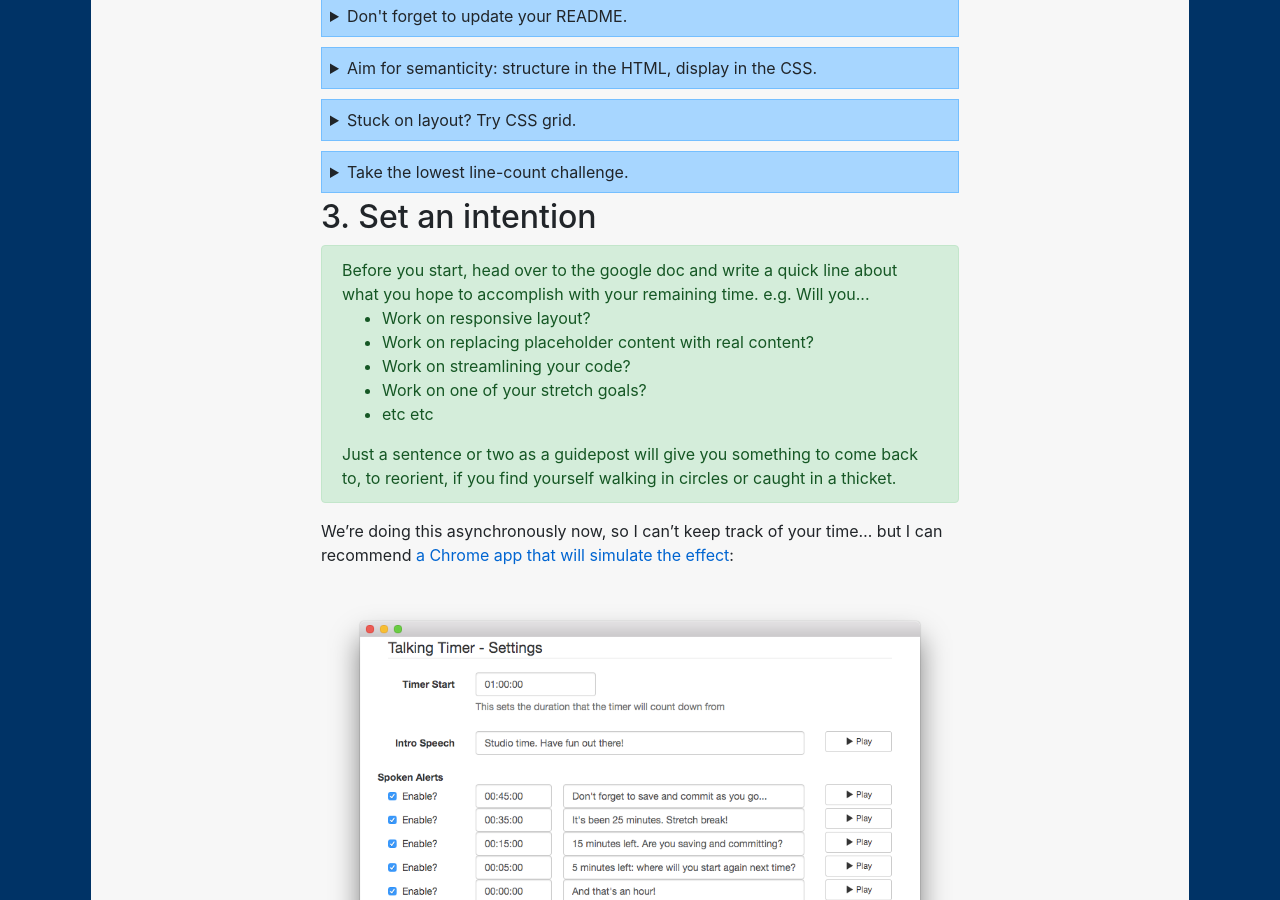
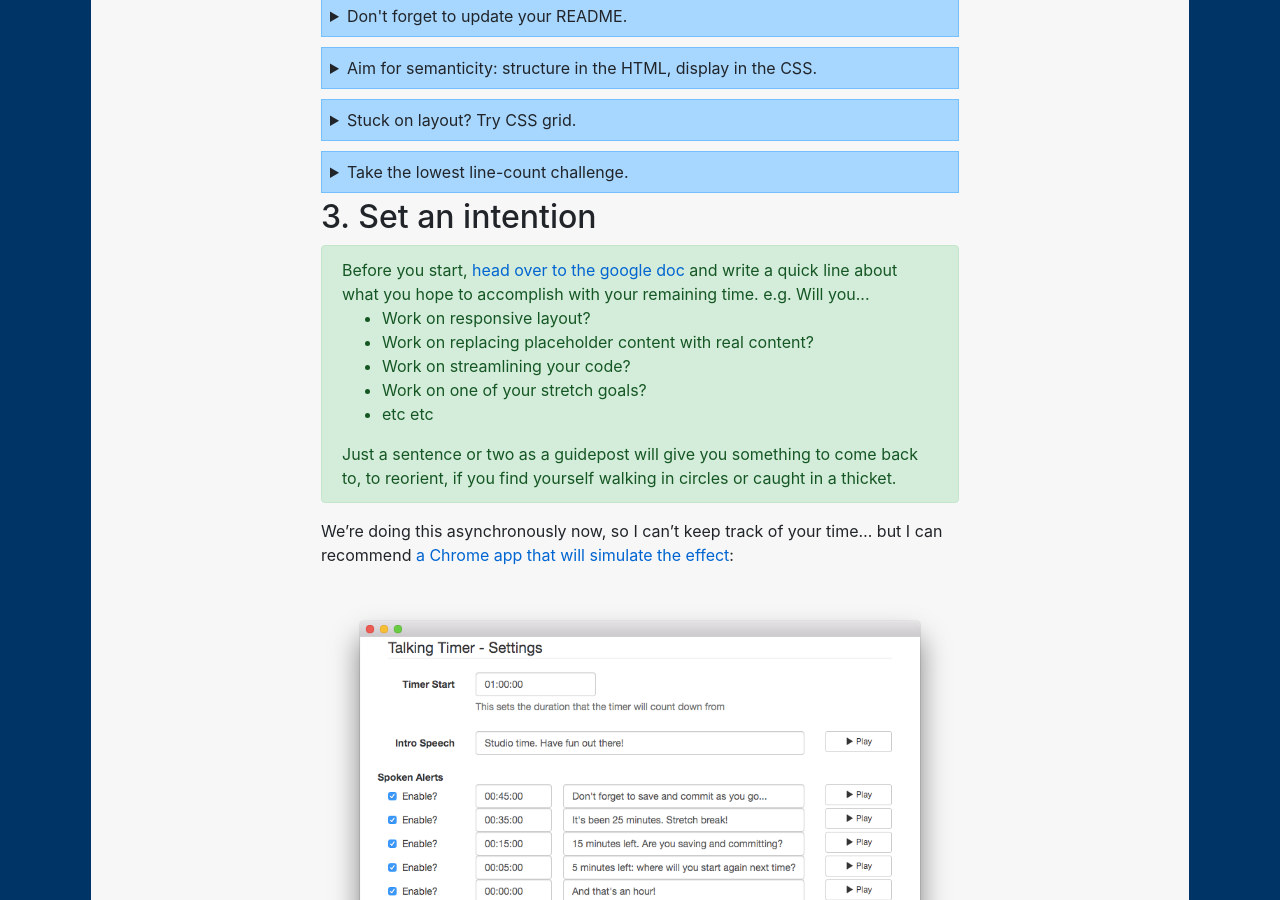
Before and after one commit to benmiller314/cdm2020spring, a Jekyll site: the page built from plans/lesson-19.md, in a window 1280 px wide and 900 px high, scrolled down 1565 px. Built offline with Jekyll 4.4.1, drawn with Linux system fonts in a browser that asks for light colours; our own code applies the rules of GitHub Pages for plain Markdown files; part of the change alters nothing that is shown.

```diff
--- a/plans/lesson-19.md
+++ b/plans/lesson-19.md
@@ -114,7 +114,7 @@ A title can provide a context, a clue, a genre, a commentary; it can add an extr
 
 ## 3. Set an intention
 <div class="alert alert-success">
-Before you start, head over to the google doc and write a quick line about what you hope to accomplish with your remaining time. e.g. Will you...
+Before you start, <a href="http://bit.ly/cdm2020spring-criteria#heading=h.qobrtj4szd0b">head over to the google doc</a> and write a quick line about what you hope to accomplish with your remaining time. e.g. Will you...
   <ul>
     <li>Work on responsive layout?</li>
     <li>Work on replacing placeholder content with real content?</li>
```
